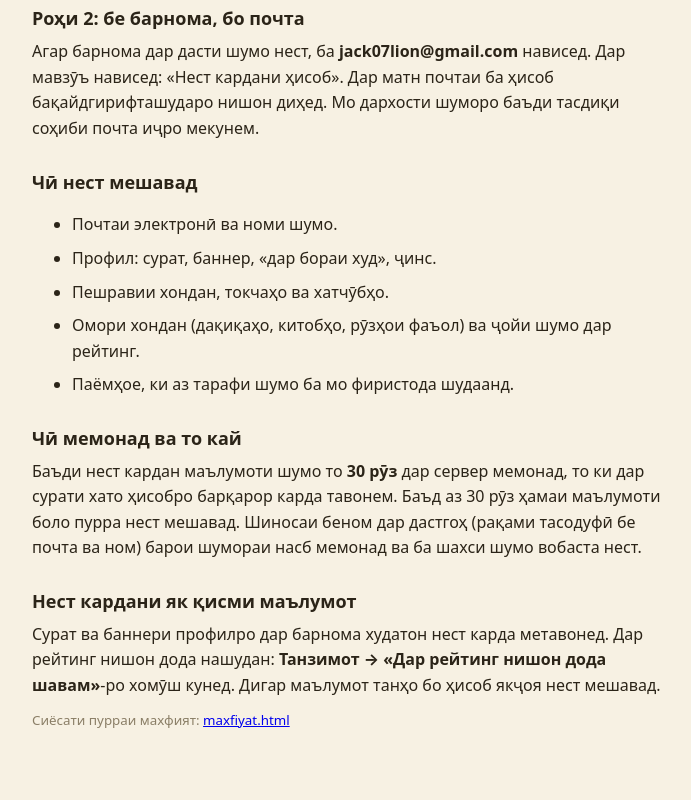
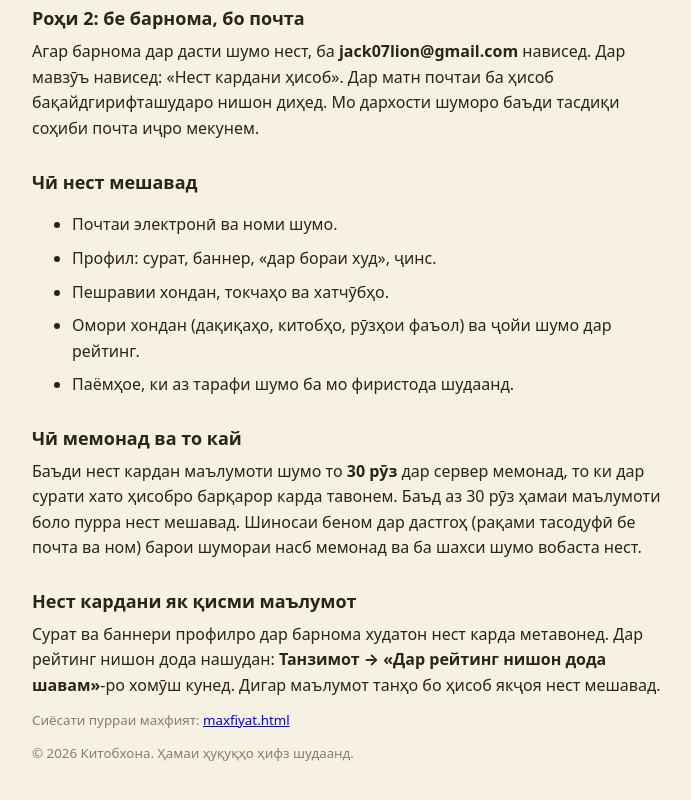
Before and after one commit to jack07lion-a11y/kitobkhona-, a plain HTML site: page hisob-nest.html in a window 1280 px wide. Shown: the part 404-1204 px from the top of the page, without its empty margins (288-979 px from the left). Drawn offline with Linux system fonts and the light colour scheme.

Commit message:
LICENSE: ҳамаи ҳуқуқҳо ҳифз шудаанд, © 2026 Китобхона (#94)
* Синну сол: Китобхона аз 13-сола; розигӣ ва сиёсати махфият навсозӣ (барои Google Play)

Co-Authored-By: Claude Sonnet 5.5 <noreply@anthropic.com>
Claude-Session: https://claude.ai/code/session_01NS6oJLq9u5T89QQoRmQf6U

* docs/play-console.md: саҳифа, аудитория (13+) ва категория тайёр

Co-Authored-By: Claude Sonnet 5.5 <noreply@anthropic.com>
Claude-Session: https://claude.ai/code/session_01NS6oJLq9u5T89QQoRmQf6U

* CLAUDE.md: қоидаи ҳуқуқи китоб (мулки ҷамъиятӣ — қарори бунёдгузорон)

Co-Authored-By: Claude Sonnet 5.5 <noreply@anthropic.com>
Claude-Session: https://claude.ai/code/session_01NS6oJLq9u5T89QQoRmQf6U

* APK/AAB: targetSdk 36 (талаби Google Play); платформа набошад аз sdkmanager; Play-flavor бе 36 меафтад

Co-Authored-By: Claude Sonnet 5.5 <noreply@anthropic.com>
Claude-Session: https://claude.ai/code/session_01NS6oJLq9u5T89QQoRmQf6U

* APK: MainActivity — ду deviceInfo() як шуд (хатои компиляция; майдонҳои ҳарду нигоҳ дошта шуданд)

Co-Authored-By: Claude Sonnet 5.5 <noreply@anthropic.com>
Claude-Session: https://claude.ai/code/session_01NS6oJLq9u5T89QQoRmQf6U

* APK: uses-feature screen.portrait ва touchscreen — required=false (Play: дастрасии васеътар)

Co-Authored-By: Claude Sonnet 5.5 <noreply@anthropic.com>
Claude-Session: https://claude.ai/code/session_01NS6oJLq9u5T89QQoRmQf6U

* docs/play-console.md: ёпиқ тест фиристода шуд, AAB #4, ислоҳҳо

Co-Authored-By: Claude Sonnet 5.5 <noreply@anthropic.com>
Claude-Session: https://claude.ai/code/session_01NS6oJLq9u5T89QQoRmQf6U

* LICENSE (ҳамаи ҳуқуқҳо ҳифз шудаанд) ва © 2026 Китобхона дар сомона ва README

Co-Authored-By: Claude Sonnet 5.5 <noreply@anthropic.com>
Claude-Session: https://claude.ai/code/session_01NS6oJLq9u5T89QQoRmQf6U

---------

Co-authored-by: Claude <noreply@anthropic.com>

```diff
--- a/hisob-nest.html
+++ b/hisob-nest.html
@@ -37,4 +37,5 @@ main{max-width:640px;margin:0 auto}h1{font-size:26px}h2{font-size:18px;margin:26
 <p>Сурат ва баннери профилро дар барнома худатон нест карда метавонед. Дар рейтинг нишон дода нашудан: <b>Танзимот → «Дар рейтинг нишон дода шавам»</b>-ро хомӯш кунед. Дигар маълумот танҳо бо ҳисоб якҷоя нест мешавад.</p>
 
 <p><small>Сиёсати пурраи махфият: <a href="maxfiyat.html">maxfiyat.html</a></small></p>
+<p><small>© 2026 Китобхона. Ҳамаи ҳуқуқҳо ҳифз шудаанд.</small></p>
 </main></body></html>
```
Also changed, not shown: maxfiyat.html (+1 -0 lines), 2 other files.
